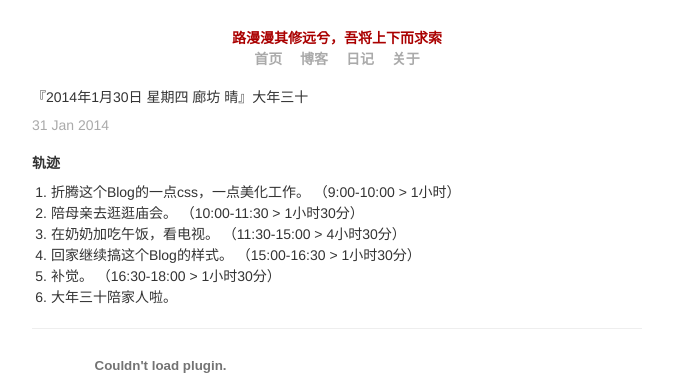
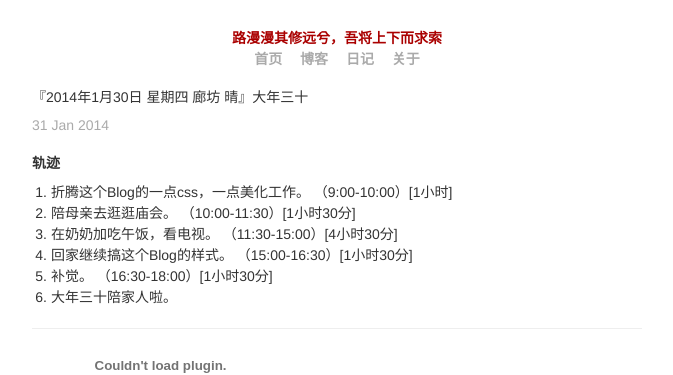
Before and after one commit to HACK21/jekyll, a Jekyll site: the page built from _posts/dairy/2014-01-31-nothing-happened.md, in a window 1280 px wide. Shown: the top 375 px of the page, without its empty margins (303-976 px from the left). Built offline with Jekyll 4.4.1, drawn with Linux system fonts in a browser that asks for light colours; comment, search, counter and statistics services are not loaded; some of the changed lines change nothing that is shown.

Commit message:
Published with https://stackedit.io/

```diff
--- a/_posts/dairy/2014-01-31-nothing-happened.md
+++ b/_posts/dairy/2014-01-31-nothing-happened.md
@@ -1,15 +1,15 @@
 ---
 layout: post
 title: 『2014年1月30日 星期四 廊坊 晴』大年三十
-category: dairy
+category: diary
 tags: 日记
 ---
 ### **轨迹**
-1. 折腾这个Blog的一点css，一点美化工作。     （9:00-10:00 > 1小时）
-2. 陪母亲去逛逛庙会。                        （10:00-11:30 > 1小时30分）
-3. 在奶奶加吃午饭，看电视。                  （11:30-15:00 > 4小时30分）
-4. 回家继续搞这个Blog的样式。                （15:00-16:30 > 1小时30分）
-5. 补觉。                                    （16:30-18:00 > 1小时30分）
+1. 折腾这个Blog的一点css，一点美化工作。     （9:00-10:00）[1小时]
+2. 陪母亲去逛逛庙会。                        （10:00-11:30）[1小时30分]
+3. 在奶奶加吃午饭，看电视。                  （11:30-15:00）[4小时30分]
+4. 回家继续搞这个Blog的样式。                （15:00-16:30）[1小时30分]
+5. 补觉。                                    （16:30-18:00）[1小时30分]
 6. 大年三十陪家人啦。
 
 - - -
```
